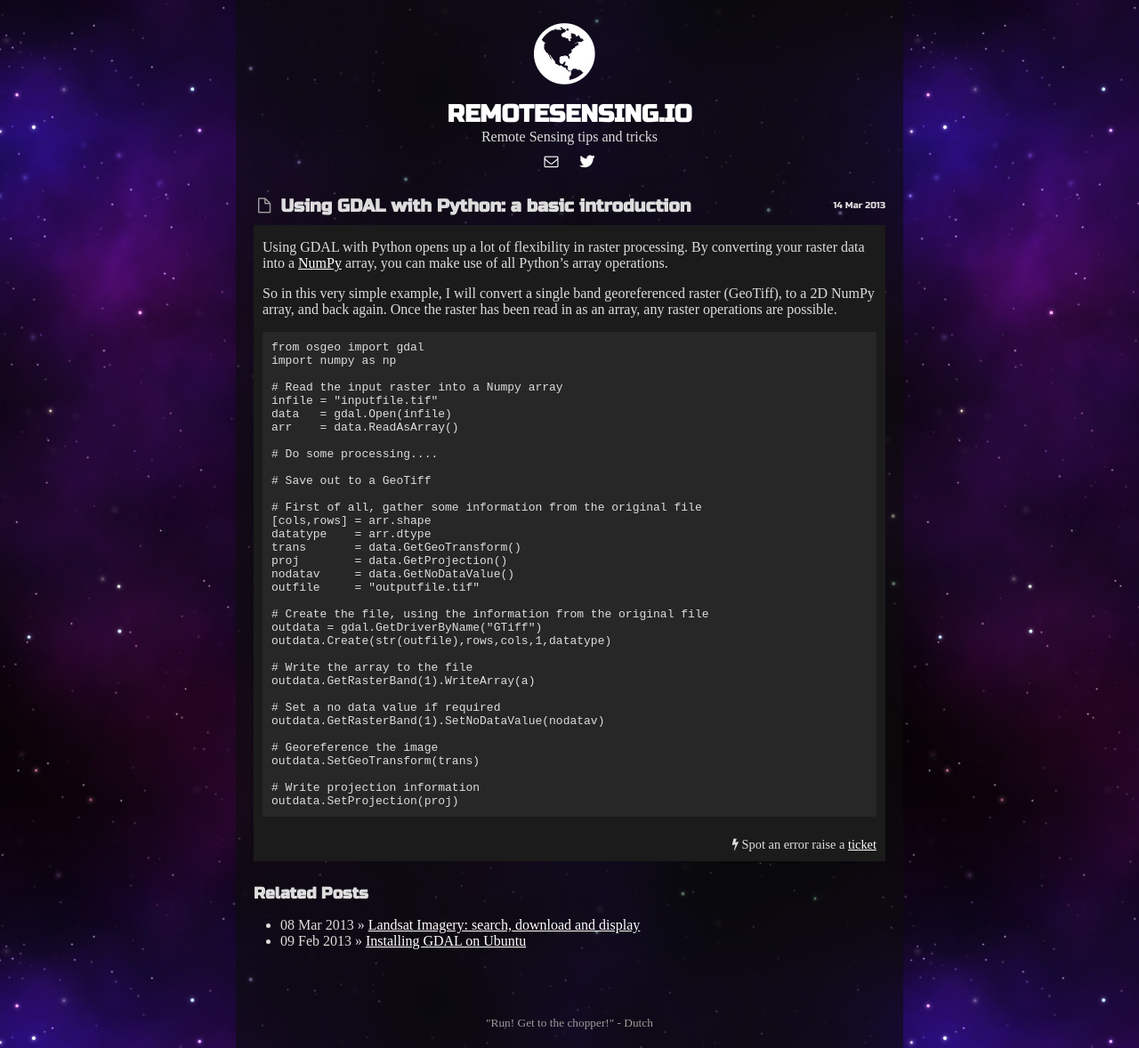
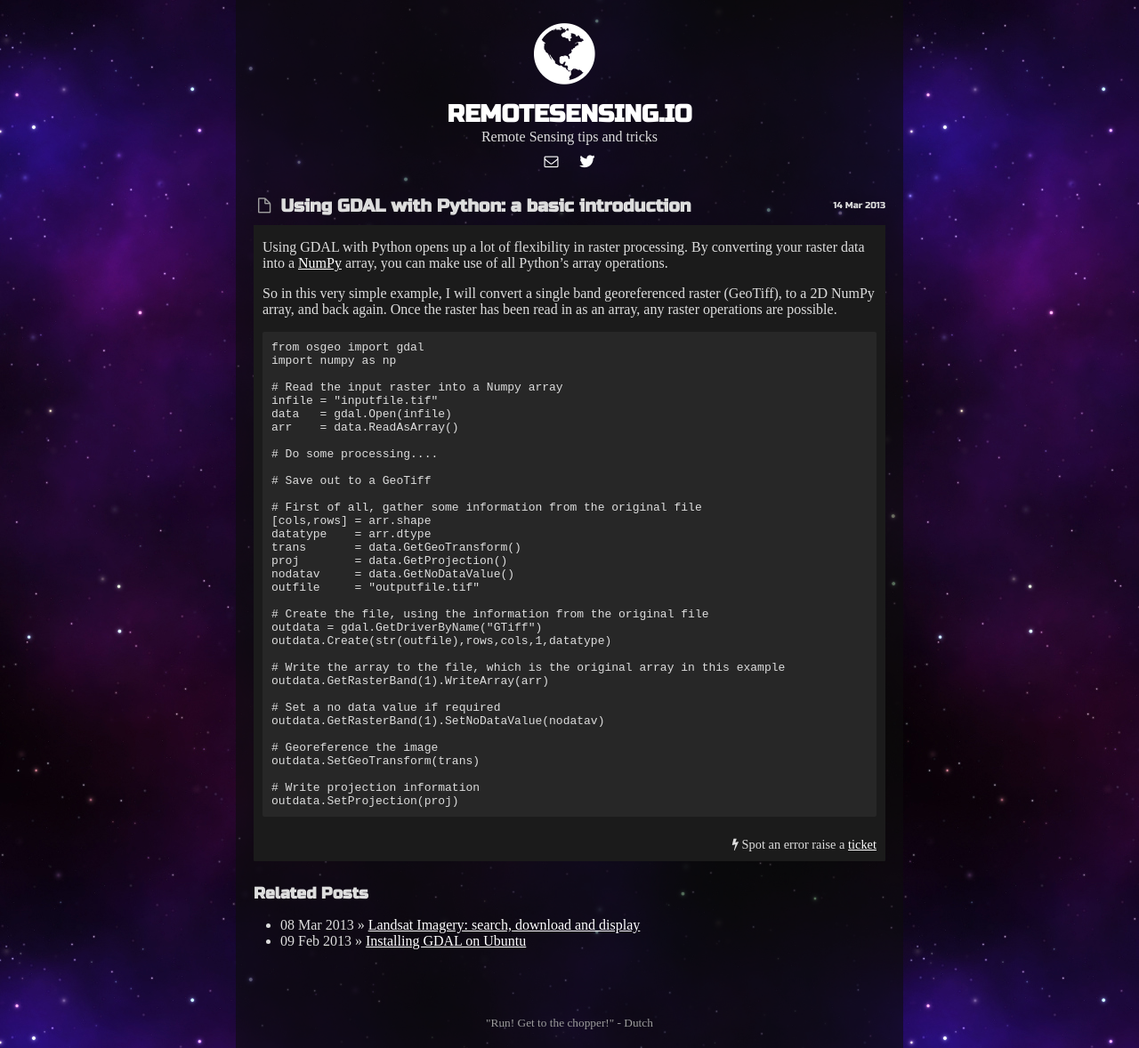
Before and after one commit to geogsci/geogsci.github.com, a Jekyll site: the page built from _posts/2013-03-14-using-gdal-with-python-basic-intro.md, in a window 1280 px wide. Shown: the whole page at 89% size. Built offline with Jekyll 4.4.1, drawn with Linux system fonts in a browser that asks for light colours.

Commit message:
noticed another error, so changed gdal with python post again

```diff
--- a/_posts/2013-03-14-using-gdal-with-python-basic-intro.md
+++ b/_posts/2013-03-14-using-gdal-with-python-basic-intro.md
@@ -30,8 +30,8 @@ So in this very simple example, I will convert a single band georeferenced raste
     outdata = gdal.GetDriverByName("GTiff")
     outdata.Create(str(outfile),rows,cols,1,datatype)
 
-    # Write the array to the file
-    outdata.GetRasterBand(1).WriteArray(a)
+    # Write the array to the file, which is the original array in this example
+    outdata.GetRasterBand(1).WriteArray(arr)
 
     # Set a no data value if required
     outdata.GetRasterBand(1).SetNoDataValue(nodatav)
```
